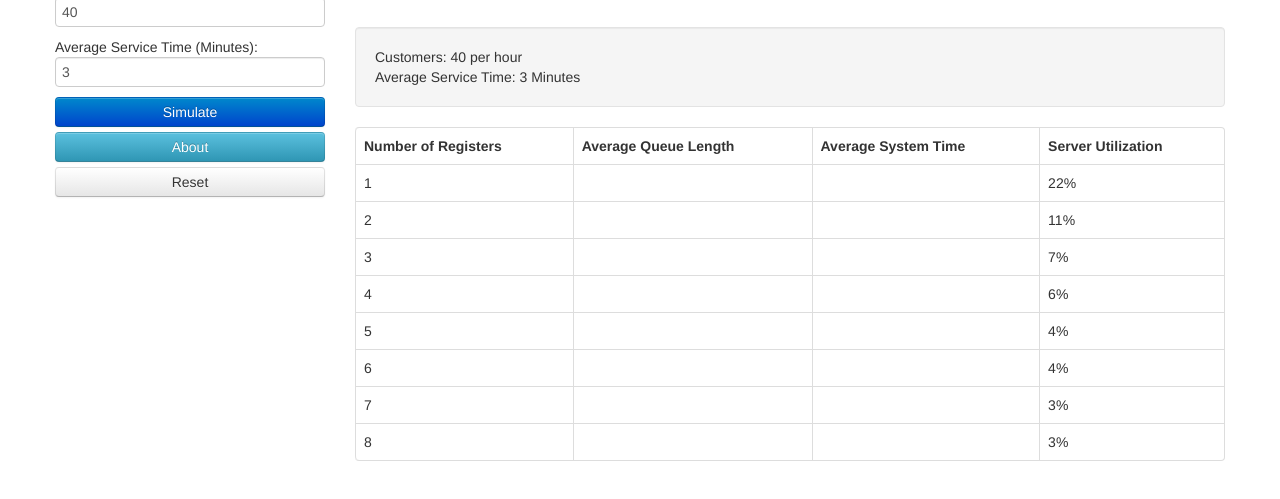
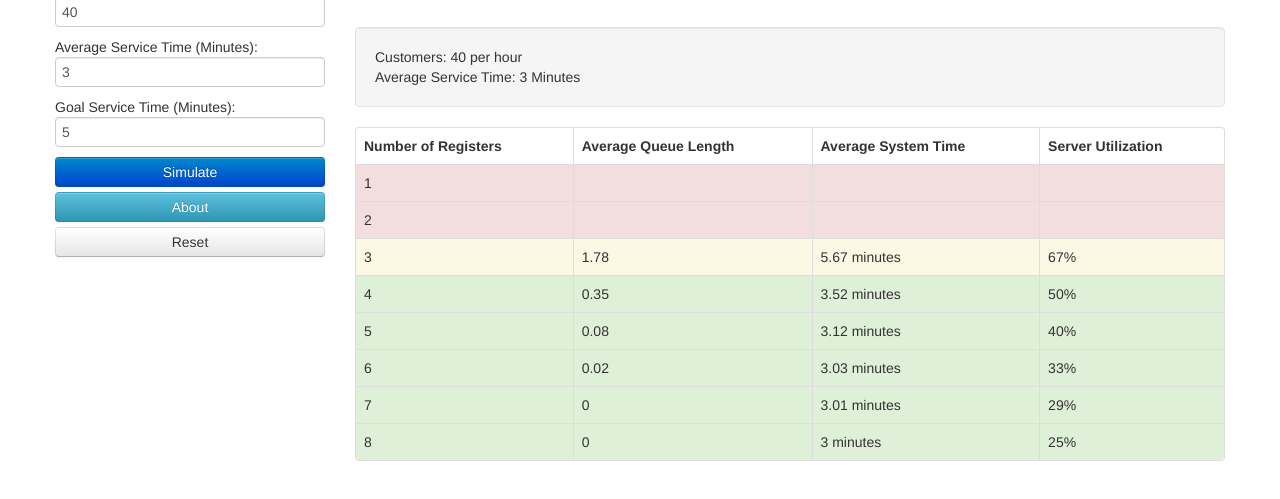
Before and after one commit to philipithomas/Queue_Simulator, a plain HTML site: page index.html in a window 1280 px wide. Both pictures are taken after a click on the element "Simulate". Shown: the part 83-582 px from the top of the page. Drawn offline with nearby package versions, Linux system fonts and the light colour scheme.

Commit message:
It works!

```diff
--- a/custom/queue.js
+++ b/custom/queue.js
@@ -2,40 +2,84 @@ $("#reset").click(function() {
 	$("#output").addClass('hide');
 	$("#service_input").val('');
 	$("#arrival_input").val('');
+	$("#goal_service").val('');
 
 });
 
 $("#simulate").click(function() {
-	if ( ($("#service_input").val() != "" ) && ($("#arrival_input").val() != "")){
+	if ( ($("#service_input").val() != "" ) && ($("#arrival_input").val() != "") && ($("#goal_service").val()!="")){
 
 		// There are inputs
 		service_input = $("#service_input").val();
 		arrival_input = $("#arrival_input").val();
-		lambda = arrival_input / 60;
-		mu = service_input;
+		goal_service = $("#goal_service").val();
+		lambda = ( arrival_input / 60 );
+		mu = 1/service_input;
 		$("#arrival_display").text(arrival_input);
 		$("#service_display").text(service_input);
 
 		for (c=1;c<=8;c++)
 		{
+			// Reset rows
+			$("#row" + c).removeClass('success error warning');
+
 			// Utilization
 			rho = lambda / c / mu;
-			if ( rho > 1 ) {
-				rho = 1;
-			}
-
-			$("#rho" + c).text(Math.round( rho * 100) + "%");
-
-			if ( rho == 1) {
-				$("#row" + c).addClass('error');
-			}
 
 			// Customers in queue
+			Pnaught = 0;
+			// summation term
+			for (n=0;n<c;n++) {
+				Pnaught = Pnaught + Math.pow((lambda/mu),n) / factorial(n);
+			}
+			// Add second term
+			Pnaught = Pnaught + Math.pow((lambda/mu),c) * (1/factorial(c)) * (c*mu / (c*mu-lambda));
 
+			// final inverse
+			Pnaught = 1/Pnaught;
+
+			// Probabilility L of infinity is greater than c
+			Plinf = Math.pow(c*rho,c)*Pnaught/(factorial(c)*(1-rho));
+			// Now we calculate L
+			// init
+			L = c * rho;
+			L = L + Math.pow(c*rho, (c+1)) * Pnaught / (c * factorial(c) * Math.pow(1-rho,2));
+			L = L + rho * Plinf / (1-rho);
+			// L complete
+
+			w = L / lambda;
+
+			wq = w - 1/mu;
+			// number in line
+			Lq = lambda * wq;
+
+
+
+			// Now display all those numbers
+			if ( rho >= 1 ) {
+				$("#row" + c).addClass("error");
+				$("#rho" + c).text('');
+				$("#L" + c).text('');
+				$("#W" + c).text('');
+			}
+			else {
+				$("#rho" + c).text(Math.round( rho * 100) + "%");
+				$("#L" + c).text(Math.round( Lq * 100)/100);
+				$("#W" + c).text(Math.round( w * 100)/100 + " minutes");
+				if ( w > goal_service ) {
+					$("#row" + c).addClass('warning');
+				}
+				else {
+					$("#row" + c).addClass('success');
+				}
+			}
 		}
 		$("#output").removeClass('hide');
+	}
+});
 
-	}
-
-
-});
+function factorial(n)
+{
+	if (n <= 1) return 1;
+	return n*factorial(n-1);
+}
--- a/index.html
+++ b/index.html
@@ -34,6 +34,8 @@
 					<input type="text"  id="arrival_input" class="span3" value="40" />
 					<div>Average Service Time (Minutes):</div>
 					<input type="text"  id="service_input" class="span3" value="3" />
+					<div>Goal Service Time (Minutes):</div>
+					<input type="text"  id="goal_service" class="span3" value="5" />
 					<div class="btn btn-block btn-primary"  id="simulate">Simulate</div>
 					<div href="#myModal" role="button" class="btn btn-block btn-info" data-toggle="modal" >About</div>
 					<div class="btn  btn-block"  id="reset">Reset</div>
```
